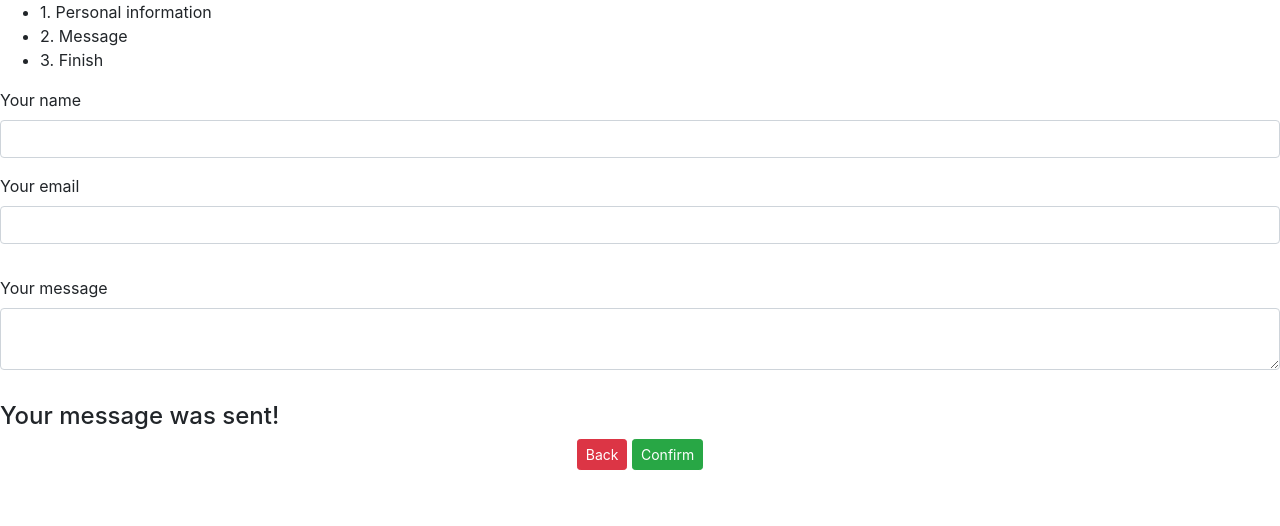
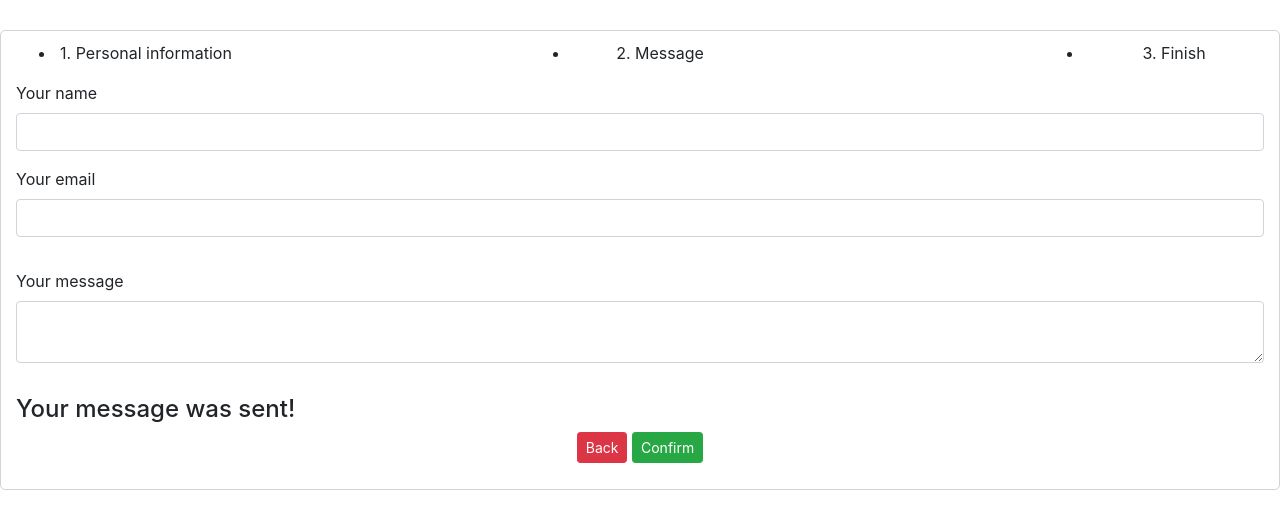
Before and after one commit to diegobarros0701/wizard-steps.js, a website built with webpack: page docs/example.html in a window 1280 px wide. Built offline with nearby package versions, Linux system fonts and the light colour scheme.

Commit message:
README updated and added styles for the example

```diff
--- a/docs/example.html
+++ b/docs/example.html
@@ -8,6 +8,7 @@
 
   <link rel="stylesheet" href="https://stackpath.bootstrapcdn.com/bootstrap/4.1.3/css/bootstrap.min.css">
   <link rel="stylesheet" href="../dist/wizard-steps.css">
+  <link rel="stylesheet" href="./stylesheets/styles.css">
 </head>
 
 <body>
--- /dev/null
+++ b/docs/stylesheets/styles.css
@@ -0,0 +1,17 @@
+.wizard-steps {
+  margin: 0 auto;
+  margin-top: 30px;
+  padding: 10px 15px;
+  border: 1px solid lightgray;
+  border-radius: 5px;
+}
+
+.wizard-steps .wizard-steps-header ul {
+  display: flex;
+  justify-content: space-between;
+}
+
+.wizard-steps .wizard-steps-header ul li {
+  width: 180px;
+  text-align: center;
+}
```
Also changed, not shown: README.md.
